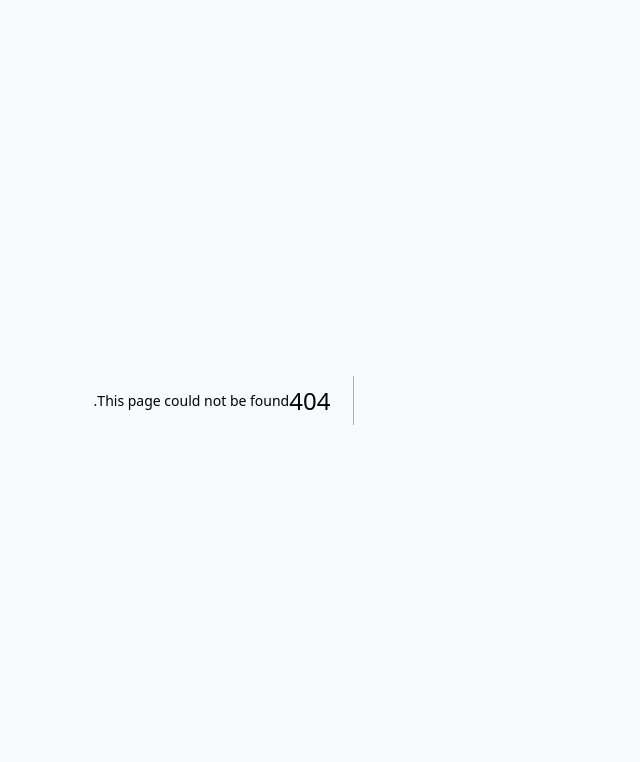
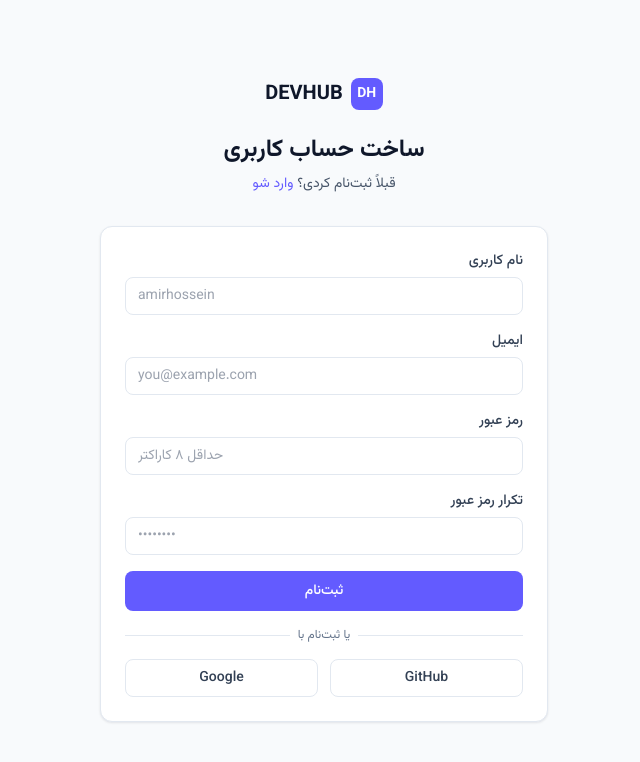
Before and after one commit to Amirhosseinbakhshi2011/DEVHUB, a Next.js app: page /register in a window 1280 px wide. Before the commit this address had no page. Shown: the top 762 px of the page, without its empty margins (448-1088 px from the left). Built offline with nearby package versions, Linux system fonts and the light colour scheme.

Commit message:
feat: add login and register page skeletons

```diff
--- /dev/null
+++ b/src/app/(auth)/login/page.tsx
@@ -0,0 +1,96 @@
+import Link from "next/link";
+
+export const metadata = {
+  title: "ورود",
+};
+
+export default function LoginPage() {
+  return (
+    <div className="min-h-screen flex items-center justify-center bg-background px-4">
+      <div className="w-full max-w-md">
+        <div className="text-center mb-8">
+          <Link href="/" className="inline-flex items-center gap-2 font-bold text-xl text-slate-900">
+            <span className="flex h-8 w-8 items-center justify-center rounded-lg bg-primary text-white text-sm">
+              DH
+            </span>
+            DEVHUB
+          </Link>
+          <h1 className="mt-6 text-2xl font-bold text-slate-900">ورود به حساب</h1>
+          <p className="mt-2 text-sm text-slate-600">
+            هنوز حساب نداری؟{" "}
+            <Link href="/register" className="text-primary hover:underline">
+              ثبت‌نام کن
+            </Link>
+          </p>
+        </div>
+
+        <div className="card p-6 space-y-4">
+          <form className="space-y-4">
+            <div>
+              <label htmlFor="email" className="block text-sm font-medium text-slate-700 mb-1.5">
+                ایمیل
+              </label>
+              <input
+                id="email"
+                name="email"
+                type="email"
+                required
+                className="input"
+                placeholder="you@example.com"
+                dir="ltr"
+              />
+            </div>
+            <div>
+              <label htmlFor="password" className="block text-sm font-medium text-slate-700 mb-1.5">
+                رمز عبور
+              </label>
+              <input
+                id="password"
+                name="password"
+                type="password"
+                required
+                className="input"
+                placeholder="••••••••"
+                dir="ltr"
+              />
+            </div>
+            <div className="flex items-center justify-between text-sm">
+              <label className="flex items-center gap-2 text-slate-600">
+                <input type="checkbox" className="rounded border-slate-300" />
+                مرا به خاطر بسپار
+              </label>
+              <Link href="/forgot-password" className="text-primary hover:underline">
+                فراموشی رمز
+              </Link>
+            </div>
+            <button type="submit" className="btn-primary w-full py-2.5">
+              ورود
+            </button>
+          </form>
+
+          <div className="relative my-6">
+            <div className="absolute inset-0 flex items-center">
+              <div className="w-full border-t border-slate-200" />
+            </div>
+            <div className="relative flex justify-center text-xs">
+              <span className="bg-white px-2 text-slate-500">یا ادامه با</span>
+            </div>
+          </div>
+
+          <div className="grid grid-cols-2 gap-3">
+            <button type="button" className="btn-secondary gap-2 text-sm">
+              GitHub
+            </button>
+            <button type="button" className="btn-secondary gap-2 text-sm">
+              Google
+            </button>
+          </div>
+        </div>
+
+        <p className="mt-6 text-center text-xs text-slate-500">
+          با ورود، شرایط استفاده و حریم خصوصی را می‌پذیرید.
+        </p>
+      </div>
+    </div>
+  );
+}
--- /dev/null
+++ b/src/app/(auth)/register/page.tsx
@@ -0,0 +1,112 @@
+import Link from "next/link";
+
+export const metadata = {
+  title: "ثبت‌نام",
+};
+
+export default function RegisterPage() {
+  return (
+    <div className="min-h-screen flex items-center justify-center bg-background px-4 py-12">
+      <div className="w-full max-w-md">
+        <div className="text-center mb-8">
+          <Link href="/" className="inline-flex items-center gap-2 font-bold text-xl text-slate-900">
+            <span className="flex h-8 w-8 items-center justify-center rounded-lg bg-primary text-white text-sm">
+              DH
+            </span>
+            DEVHUB
+          </Link>
+          <h1 className="mt-6 text-2xl font-bold text-slate-900">ساخت حساب کاربری</h1>
+          <p className="mt-2 text-sm text-slate-600">
+            قبلاً ثبت‌نام کردی؟{" "}
+            <Link href="/login" className="text-primary hover:underline">
+              وارد شو
+            </Link>
+          </p>
+        </div>
+
+        <div className="card p-6 space-y-4">
+          <form className="space-y-4">
+            <div>
+              <label htmlFor="username" className="block text-sm font-medium text-slate-700 mb-1.5">
+                نام کاربری
+              </label>
+              <input
+                id="username"
+                name="username"
+                type="text"
+                required
+                className="input"
+                placeholder="amirhossein"
+                dir="ltr"
+              />
+            </div>
+            <div>
+              <label htmlFor="email" className="block text-sm font-medium text-slate-700 mb-1.5">
+                ایمیل
+              </label>
+              <input
+                id="email"
+                name="email"
+                type="email"
+                required
+                className="input"
+                placeholder="you@example.com"
+                dir="ltr"
+              />
+            </div>
+            <div>
+              <label htmlFor="password" className="block text-sm font-medium text-slate-700 mb-1.5">
+                رمز عبور
+              </label>
+              <input
+                id="password"
+                name="password"
+                type="password"
+                required
+                minLength={8}
+                className="input"
+                placeholder="حداقل ۸ کاراکتر"
+                dir="ltr"
+              />
+            </div>
+            <div>
+              <label htmlFor="confirmPassword" className="block text-sm font-medium text-slate-700 mb-1.5">
+                تکرار رمز عبور
+              </label>
+              <input
+                id="confirmPassword"
+                name="confirmPassword"
+                type="password"
+                required
+                className="input"
+                placeholder="••••••••"
+                dir="ltr"
+              />
+            </div>
+            <button type="submit" className="btn-primary w-full py-2.5">
+              ثبت‌نام
+            </button>
+          </form>
+
+          <div className="relative my-6">
+            <div className="absolute inset-0 flex items-center">
+              <div className="w-full border-t border-slate-200" />
+            </div>
+            <div className="relative flex justify-center text-xs">
+              <span className="bg-white px-2 text-slate-500">یا ثبت‌نام با</span>
+            </div>
+          </div>
+
+          <div className="grid grid-cols-2 gap-3">
+            <button type="button" className="btn-secondary gap-2 text-sm">
+              GitHub
+            </button>
+            <button type="button" className="btn-secondary gap-2 text-sm">
+              Google
+            </button>
+          </div>
+        </div>
+      </div>
+    </div>
+  );
+}
```
